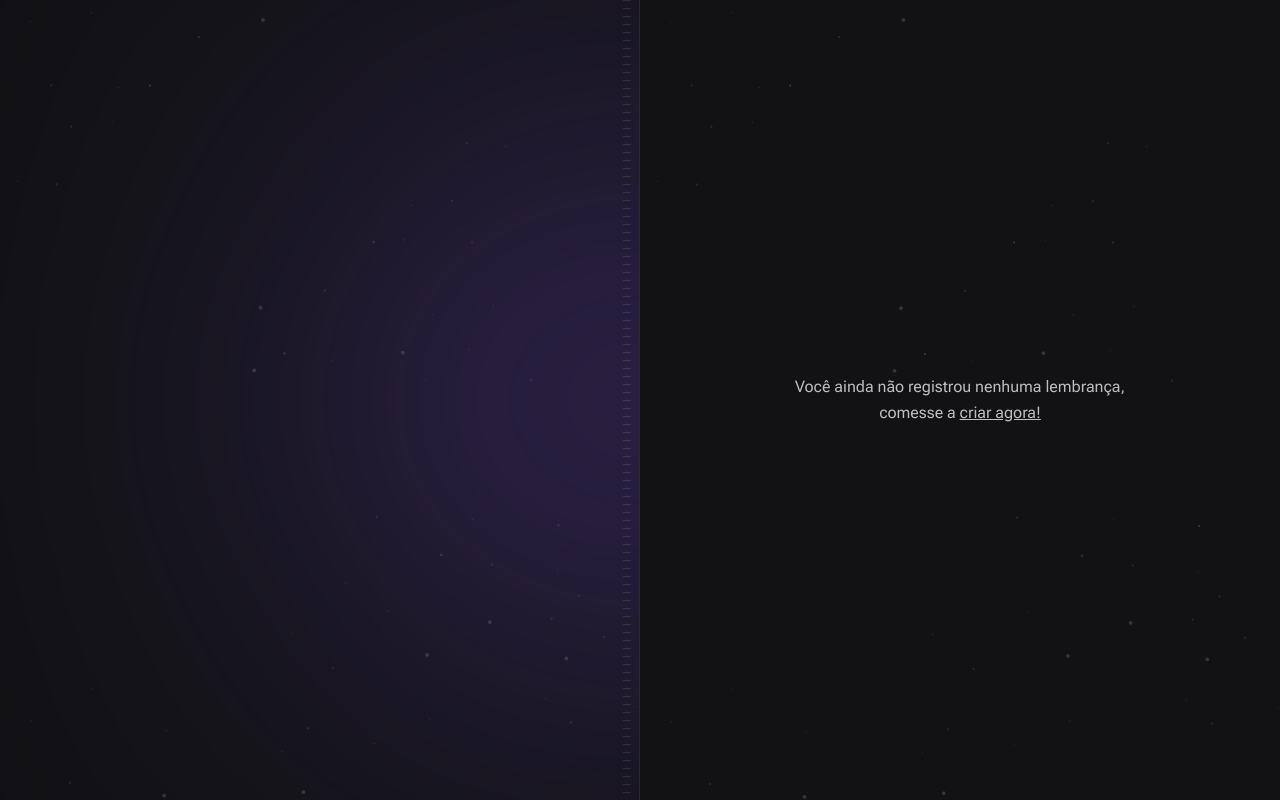
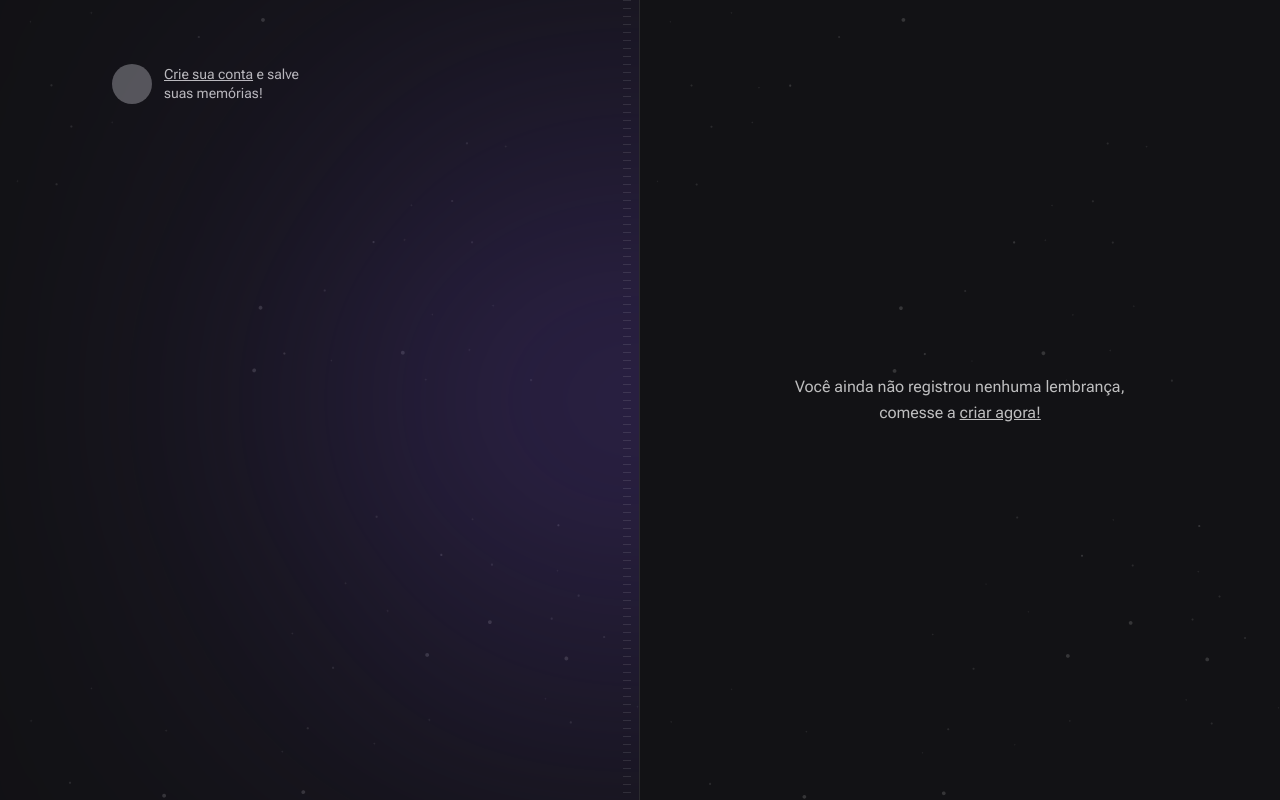
Before and after one commit to aristidesquetajr/nlw-spacetime, a Next.js app in the folder web/: page / in a window 1280 px wide. Built offline with nearby package versions, Linux system fonts and the light colour scheme; a web font is replaced by a local one.

Commit message:
feat: create link for sign in

```diff
--- a/web/src/app/page.tsx
+++ b/web/src/app/page.tsx
@@ -5,8 +5,22 @@
       <div className="flex flex-col items-start justify-between px-28 py-16 relative overflow-hidden border-r border-white/10 bg-[url(../assets/bg-stars.svg)] bg-cover">
         {/* Blur */}
         <div className="absolute right-0 top-1/2 h-[288px] w-[526px] bg-purple-700 -translate-y-1/2 translate-x-1/2 rounded-full blur-full" />
+
         {/* Stripes */}
         <div className="absolute right-2 top-0 bottom-0 w-2 bg-stripes" />
+
+        {/* Sign In */}
+        <a
+          href=""
+          className="flex items-center gap-3 text-left hover:text-gray-50 transition-colors"
+        >
+          <div className="flex h-10 w-10 items-center justify-center rounded-full bg-gray-400"></div>
+
+          <p className="text-sm leading-snug max-w-[140px]">
+            <span className="underline">Crie sua conta</span> e salve suas
+            memórias!
+          </p>
+        </a>
       </div>
 
       {/* Right */}
```
